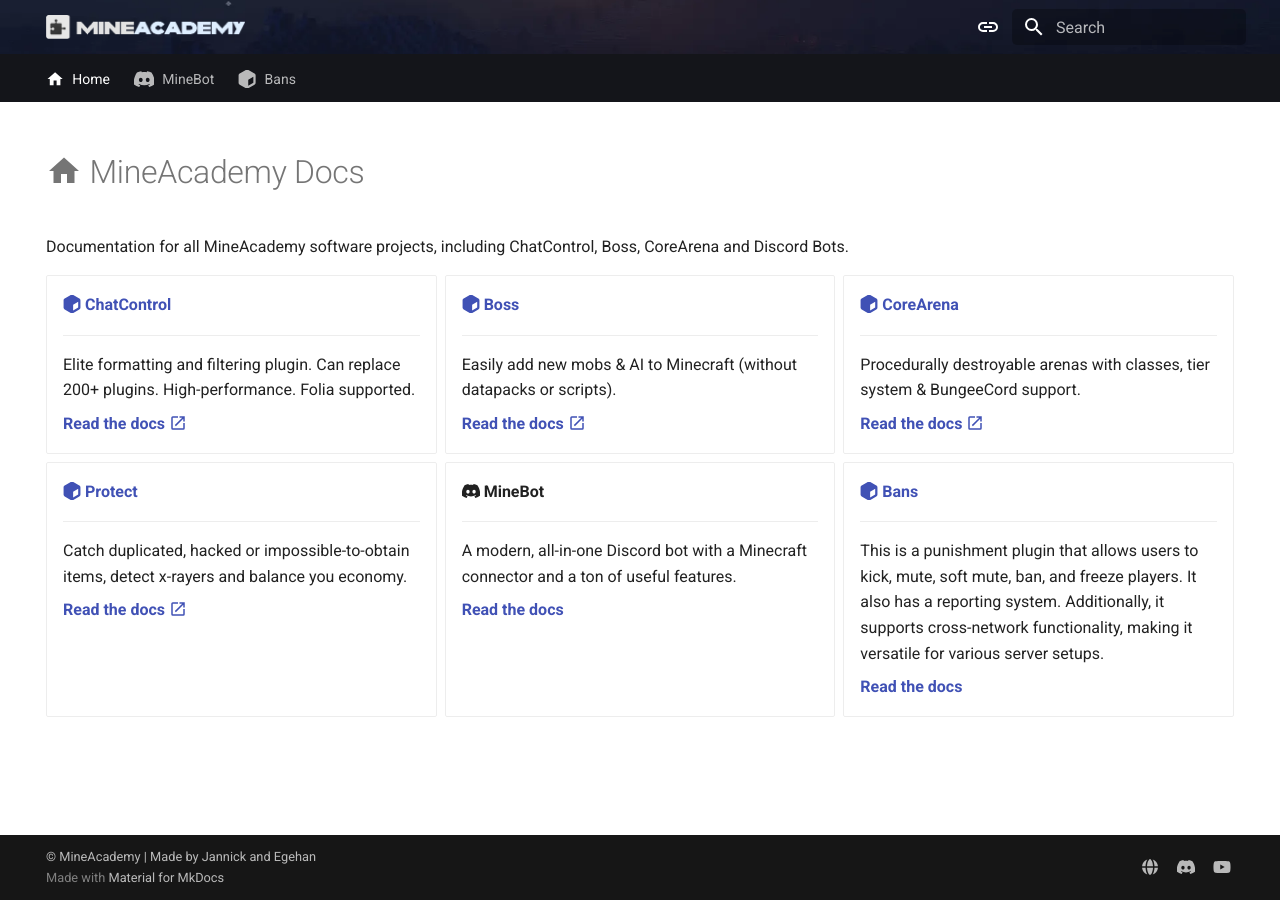
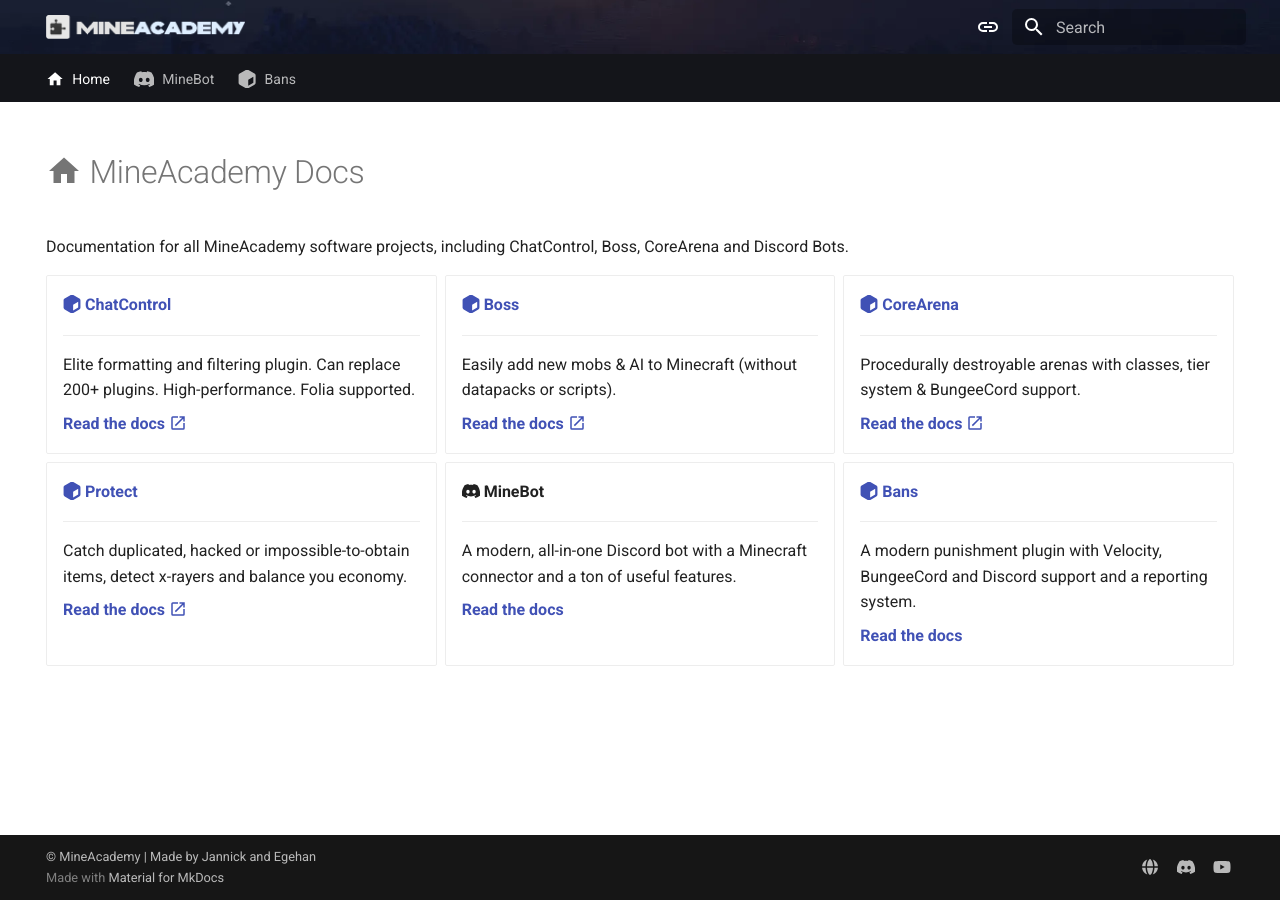
Before and after one commit to kangarko/docs, an MkDocs documentation site: the page built from docs/index.md, in a window 1280 px wide. Built offline with MkDocs 1.6.1 and Material for MkDocs 9.7.7, drawn with Linux system fonts in a browser that asks for light colours; plug-ins that fetch from the network failed and are left out; comment, search, counter and statistics services are not loaded.

Commit message:
Rework Bans display

```diff
--- a/docs/index.md
+++ b/docs/index.md
@@ -55,11 +55,11 @@
 
     [**Read the docs**](minebot/index.md)
 
--   [__:fontawesome-solid-cube: Bans__](https://mineacademy.org/protect)
+-   [__:fontawesome-solid-cube: Bans__](https://mineacademy.org/bans)
 
     ---
 
-    This is a punishment plugin that allows users to kick, mute, soft mute, ban, and freeze players. It also has a reporting system. Additionally, it supports cross-network functionality, making it versatile for various server setups.
+    A modern punishment plugin with Velocity, BungeeCord and Discord support and a reporting system.
 
     [**Read the docs**](bans/index.md)
 </div>
```
